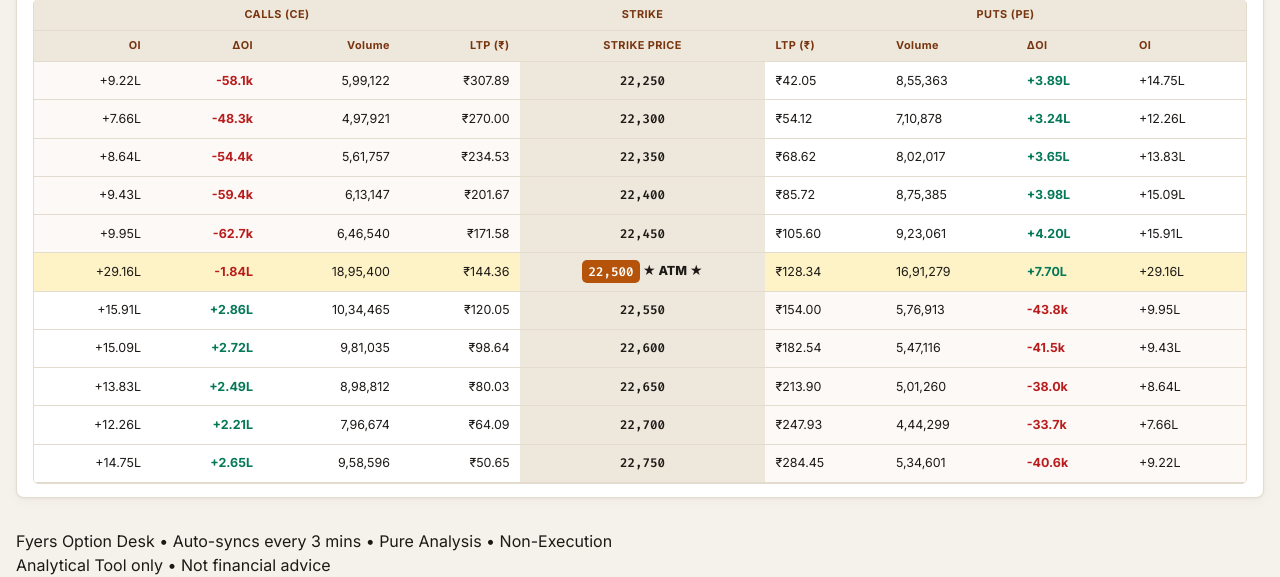
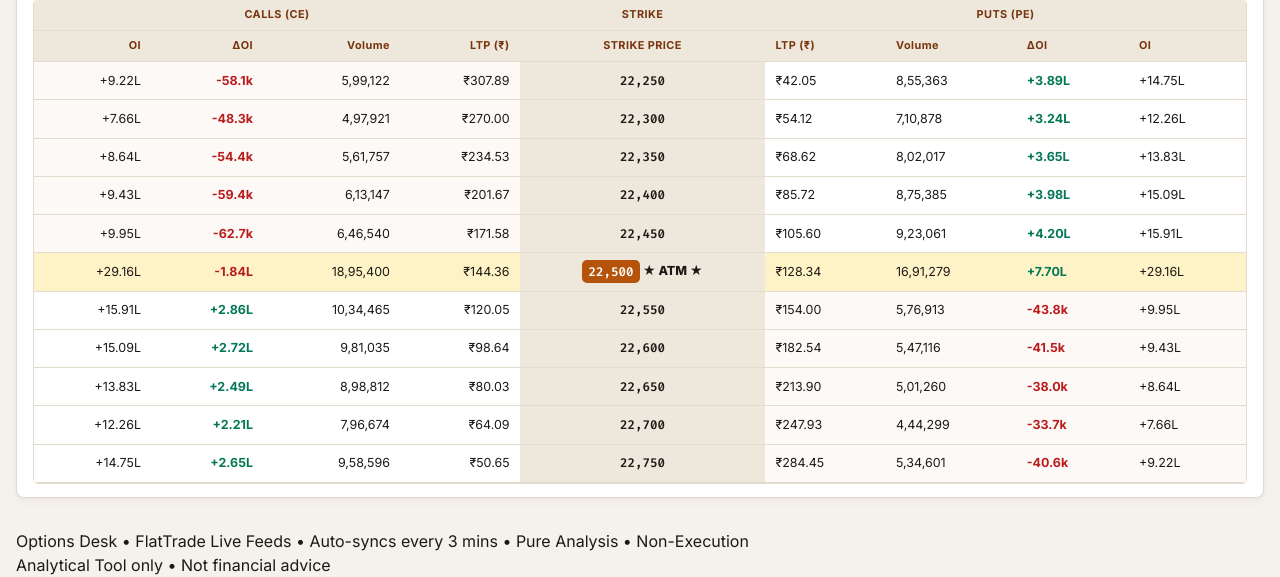
Before and after one commit to chirag1981/options-desk, a Flask app: page / in a window 1280 px wide. Shown: the part 1987-2564 px from the top of the page. Run offline with Flask 3, Linux system fonts and the light colour scheme; data comes from the database, SQL or seed files in the repository.

Commit message:
Update status endpoint and UI branding to FlatTrade live data provider

```diff
--- a/app/routes/options_desk.py
+++ b/app/routes/options_desk.py
@@ -71,11 +71,15 @@ def get_symbols():
 @options_desk_bp.route("/api/options-desk/status", methods=["GET"])
 def get_desk_status():
     """Returns health and safe connection status without disclosing secrets."""
+    from app.services.flattrade_auth import get_flattrade_token
     from app.services.fyers_auth import load_cached_token
-    has_token = bool(load_cached_token())
+    ft_token = bool(get_flattrade_token())
+    fyers_token = bool(load_cached_token())
     return jsonify({
         "success": True,
-        "fyers_authenticated": has_token,
+        "broker": "FLATTRADE" if ft_token else ("FYERS" if fyers_token else "NONE"),
+        "flattrade_authenticated": ft_token,
+        "fyers_authenticated": fyers_token,
         "engine_status": "OPERATIONAL",
         "auto_refresh_interval_sec": 180,
     })
--- a/templates/base.html
+++ b/templates/base.html
@@ -5,8 +5,8 @@
     <meta charset="UTF-8">
     <meta name="viewport" content="width=device-width, initial-scale=1.0">
     <meta name="description"
-        content="Fyers Options Desk — Real-time options chain analysis, market bias, key levels, and option buying focus">
-    <title>{% block title %}Options Desk | Fyers Realtime Analysis{% endblock %}</title>
+        content="Options Desk — Real-time options chain analysis, market bias, key levels, and option buying focus powered by FlatTrade">
+    <title>{% block title %}Options Desk | FlatTrade Realtime Analysis{% endblock %}</title>
 
     <!-- Modern Typography (Inter & Fira Code) -->
     <link rel="preconnect" href="https://fonts.googleapis.com">
@@ -113,7 +113,7 @@
     <footer class="desk-footer">
         <div class="desk-container footer-inner">
             <div class="footer-left">
-                <span>Fyers Option Desk &bull; Auto-syncs every 3 mins &bull; Pure Analysis &bull; Non-Execution</span>
+                <span>Options Desk &bull; FlatTrade Live Feeds &bull; Auto-syncs every 3 mins &bull; Pure Analysis &bull; Non-Execution</span>
             </div>
             <div class="footer-right">
                 <span class="disclaimer-note">Analytical Tool only &bull; Not financial advice</span>
```
